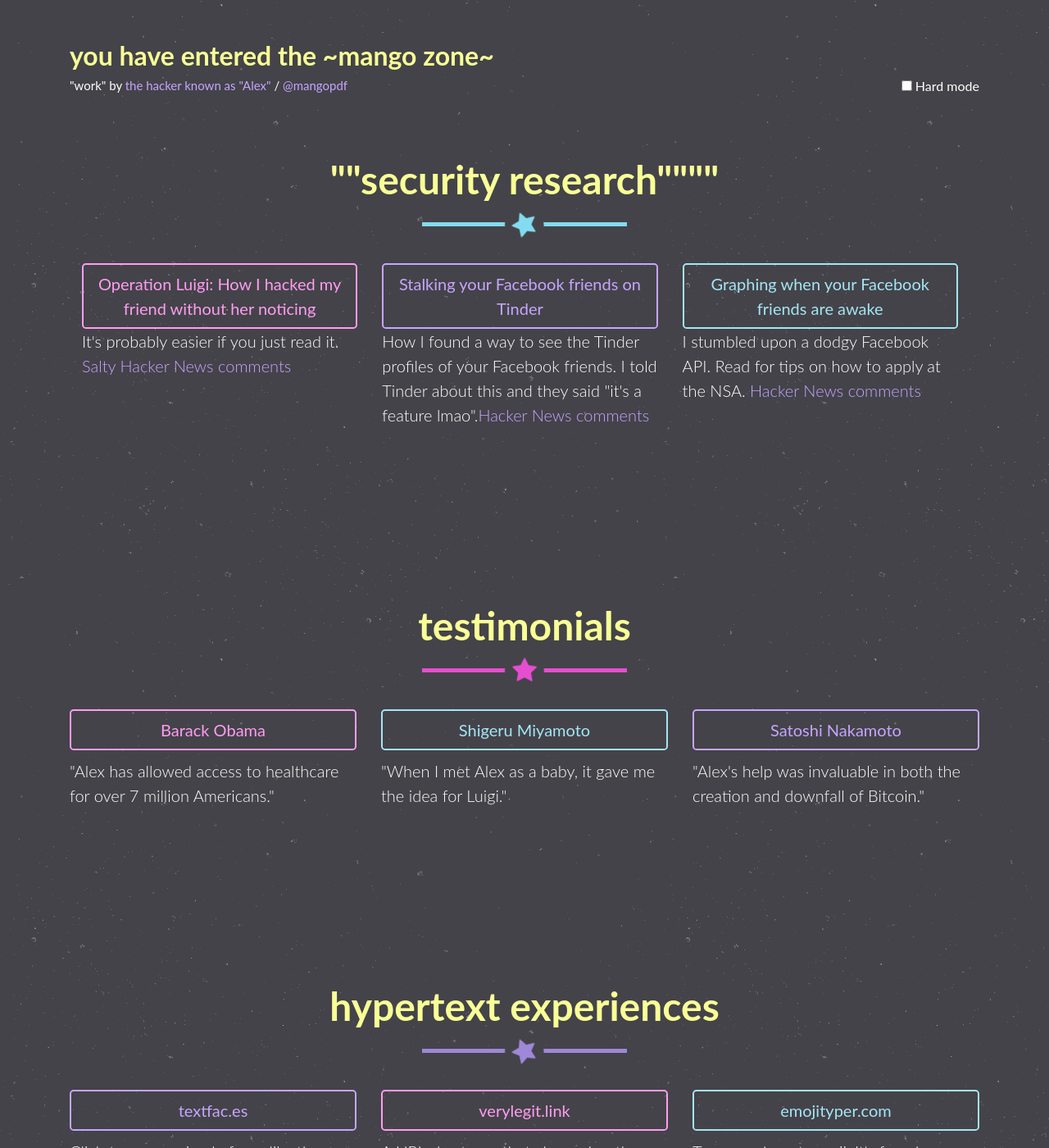
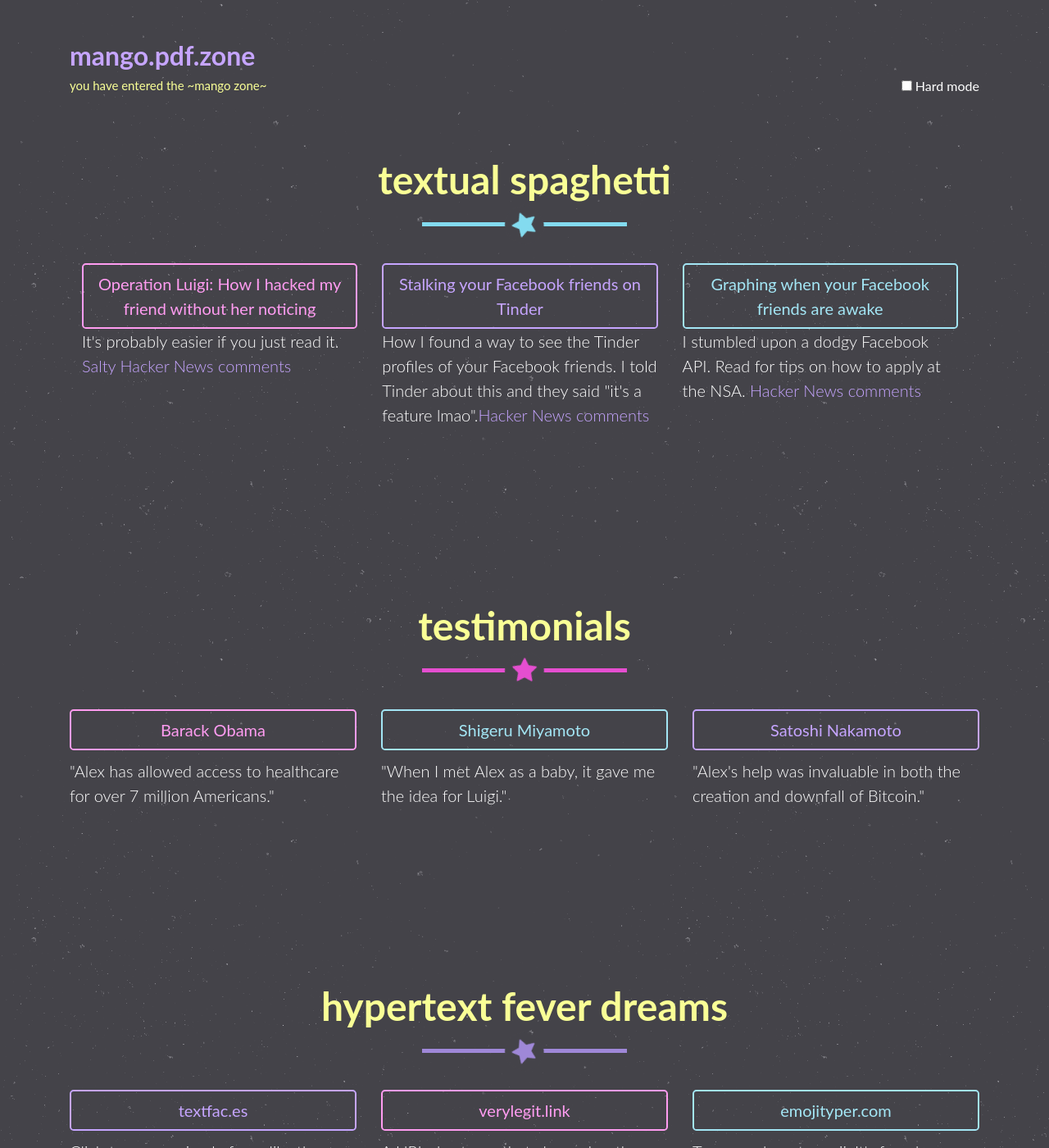
Before and after one commit to mangopdf/mangopdf.github.io, a Jekyll site: the page built from README.md, in a window 1280 px wide and 1400 px high. Shown: the whole window at 82% size. Built offline with Jekyll 4.4.1, drawn with Linux system fonts in a browser that asks for light colours; our own code applies the rules of GitHub Pages for plain Markdown files; comment, search, counter and statistics services are not loaded.

```diff
--- a/_layouts/default.html
+++ b/_layouts/default.html
@@ -26,8 +26,10 @@
     <header class="masthead">
       <div class="container">
           <div class="intro-text">
-            <h2 id="intro">mango.pdf.zone</h2>
-            <p class="intro" class="scrollspy">"work" by <a href="/">the hacker known as "Alex"</a> / <a href="https://twitter.com/mangopdf">@mangopdf</a></p>
+              <a href="/">
+                  <h2 >mango.pdf.zone</h2>
+              </a>
+            <p class="intro" id="intro"class="scrollspy">"work" by <a href="/">the hacker known as "Alex"</a> / <a href="https://twitter.com/mangopdf">@mangopdf</a></p>
           <div class="settings">
               <form action="#">
                   <label for="hardmode">
--- a/js/freelancer.js
+++ b/js/freelancer.js
@@ -24,8 +24,8 @@
     });
 
     var gags = {
-        'blog': '""security research""""',
-        'websites': 'hypertext experiences',
+        'blog': 'textual spaghetti',
+        'websites': 'hypertext fever dreams',
         'talks': 'high speed opsec fails',
         'tweets': 'the goddAmn TWEET ZONE',
         'intro': 'you have entered the ~mango zone~'
```
Also changed, not shown: js/freelancer.min.js.
